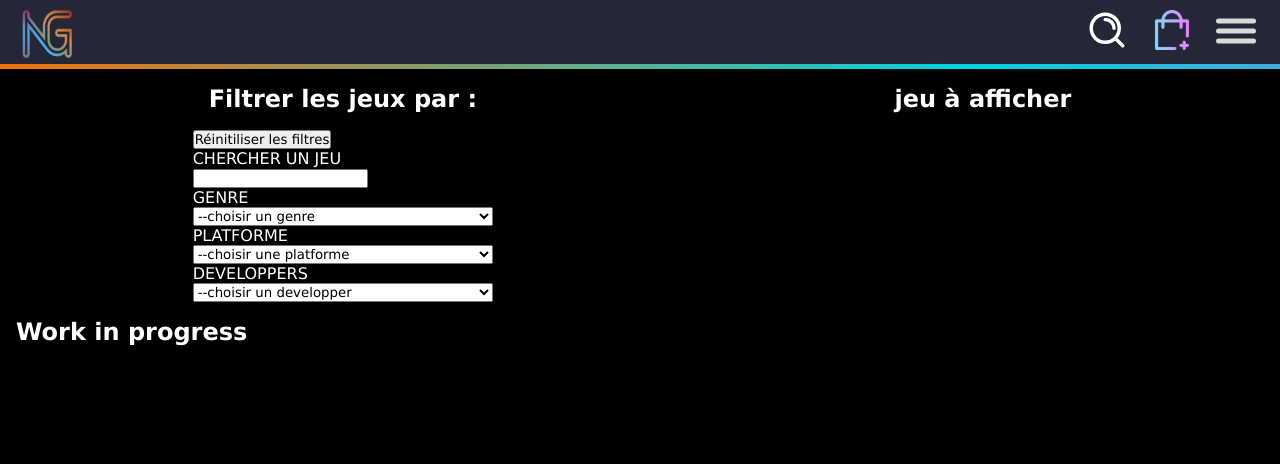
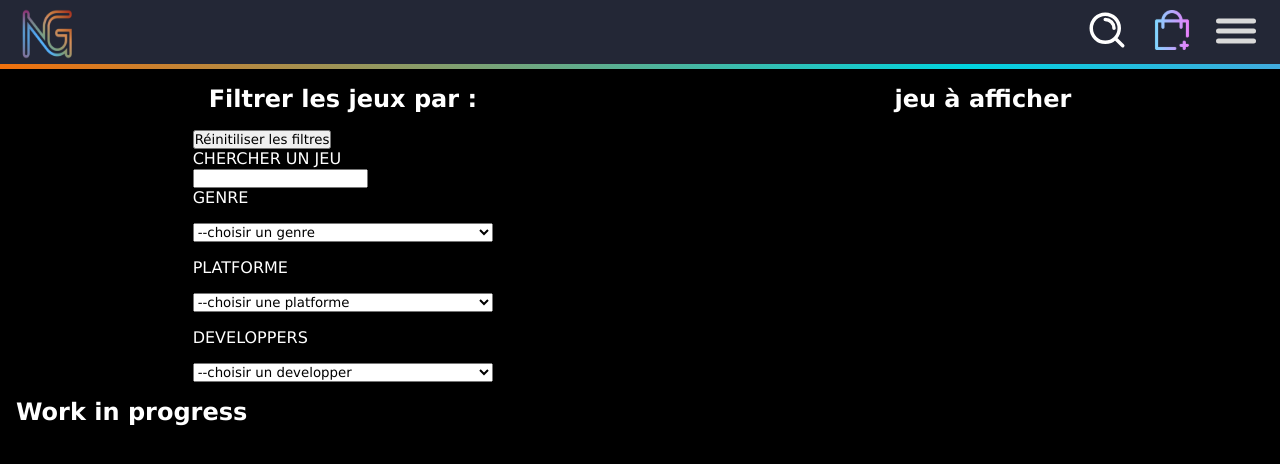
Before and after one commit to WildCodeSchool-2024-02/JS-RemoteFR-CodeOfWar-P2-Nodas, a React (Vite) app in the folder client/: page /catalogue in a window 1280 px wide. Shown: the top 464 px of the page. Built offline with nearby package versions, Linux system fonts and the light colour scheme.

Commit message:
added css

```diff
--- a/client/src/pages/Catalogue.jsx
+++ b/client/src/pages/Catalogue.jsx
@@ -3,7 +3,7 @@ export default function Catalogue() {
     <div className="container_catalogue">
       <section className="filter_catalogue">
         <h2>Filtrer les jeux par :</h2>
-        <button type="button">Réinitiliser les filtres</button>
+        <button className="reinitialisation"type="button">Réinitiliser les filtres</button>
         <p>CHERCHER UN JEU</p>
         <input type="text" name="Nom du jeu" />
         <div className="label_search">
--- a/client/src/styles/catalogue.css
+++ b/client/src/styles/catalogue.css
@@ -6,4 +6,5 @@
 .label_search {
   display: flex;
   flex-direction: column;
+  gap: 1rem;
 }
```
